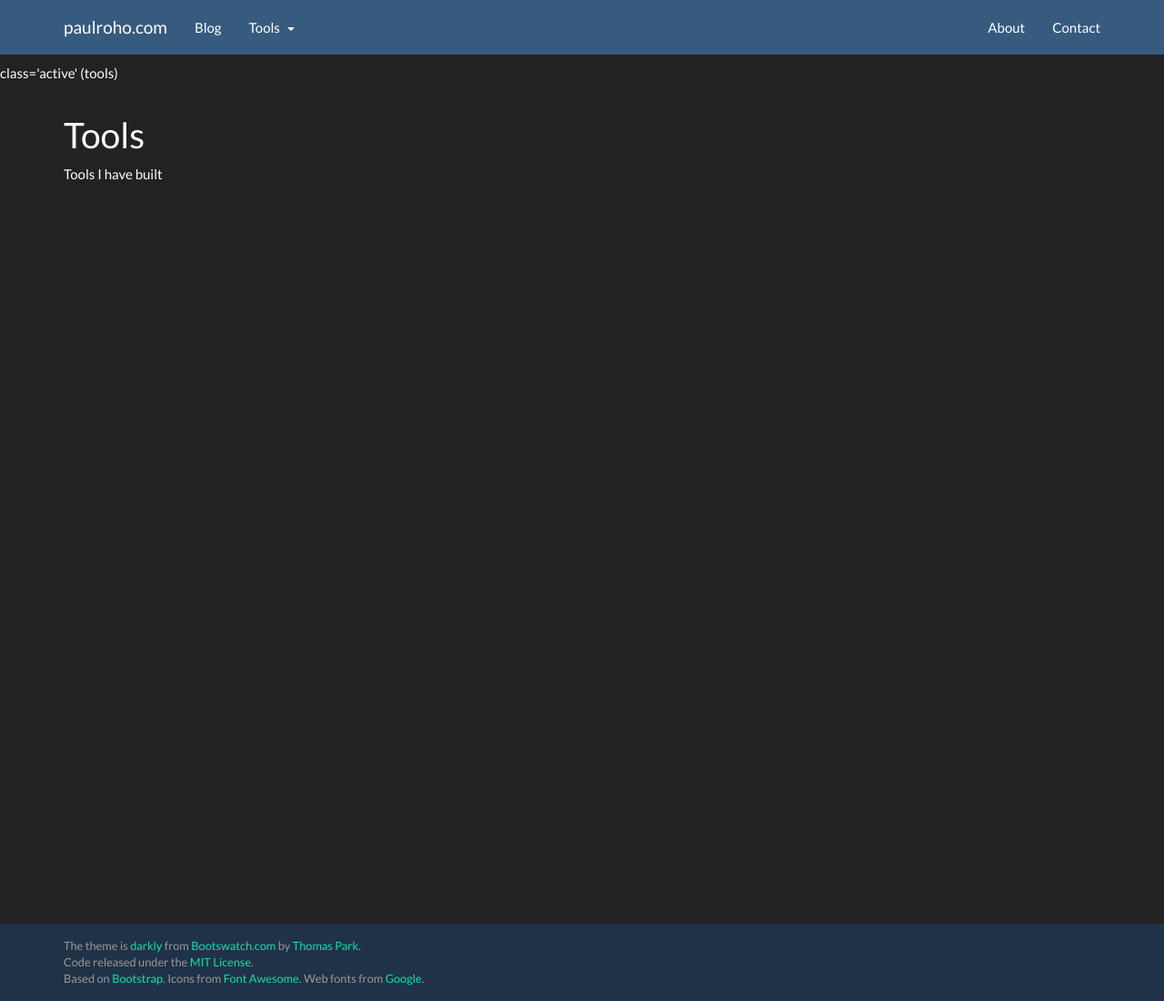
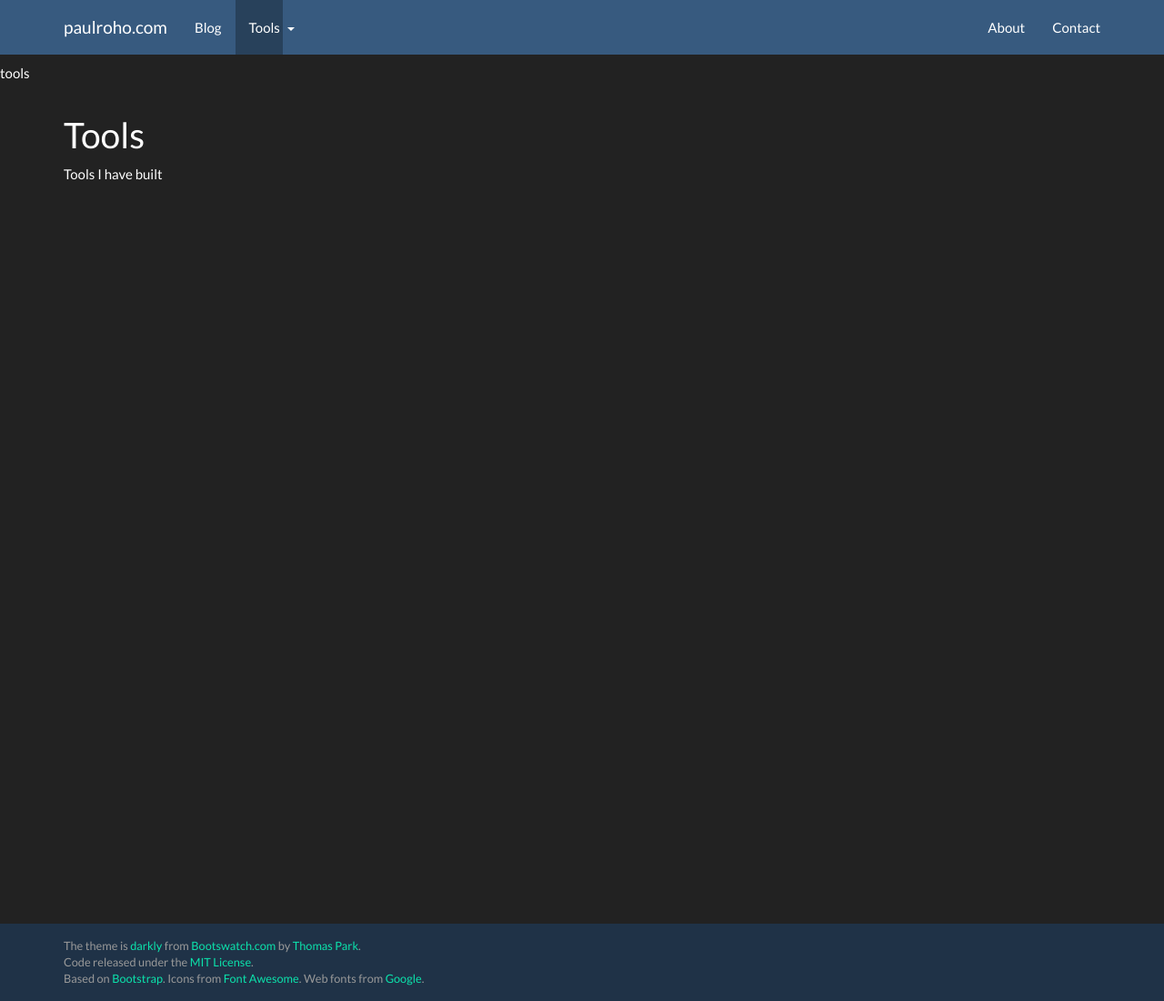
Before and after one commit to paulroho/paulroho.github.io, a Jekyll site: the page built from tools/index.html, in a window 1280 px wide and 1100 px high. Shown: the whole window at 91% size. Built offline with Jekyll 4.4.1, drawn with Linux system fonts in a browser that asks for light colours; nearby versions of some CDN libraries.

Commit message:
Highlighting current tab for tools about contact

```diff
--- a/_layouts/default.html
+++ b/_layouts/default.html
@@ -21,10 +21,7 @@
   </head>
   <body>
 {% assign current = page.url | downcase | split: '/' %}
-{% if current[1] == 'tools' %}class='active' (tools){% endif %}
-{% if current[1] == 'about' %}class='active' (about){% endif %}
-{% if current[1] == 'contact' %}class='active' (contact){% endif %}
-
+{{ current }}
     <div class="navbar navbar-default navbar-fixed-top" role="navigation">
       <div class="container">
         <div class="navbar-header">
@@ -39,7 +36,7 @@
         <div class="navbar-collapse collapse">
           <ul class="nav navbar-nav">
             <li><a href="/blog">Blog</a></li>
-            <li class="dropdown-split-text"><a href="/tools">Tools</a></li>
+            <li class="dropdown-split-text {% if current[1] == 'tools' %}active{% endif %}"><a href="/tools">Tools</a></li>
             <li class="dropdown dropdown-split-dropdown">
               <a href="#" class="dropdown-toggle" data-toggle="dropdown"><b class="caret"></b></a>
               <ul class="dropdown-menu">
@@ -51,8 +48,8 @@
             </li>
           </ul>
           <ul class="nav navbar-nav navbar-right">
-            <li><a href="/about">About</a></li>
-            <li><a href="/contact">Contact</a></li>
+            <li {% if current[1] == 'about' %}class="active"{% endif %}><a href="/about">About</a></li>
+            <li {% if current[1] == 'contact' %}class="active"{% endif %}><a href="/contact">Contact</a></li>
 		  </ul>
         </div><!--/.nav-collapse -->
       </div>
```
